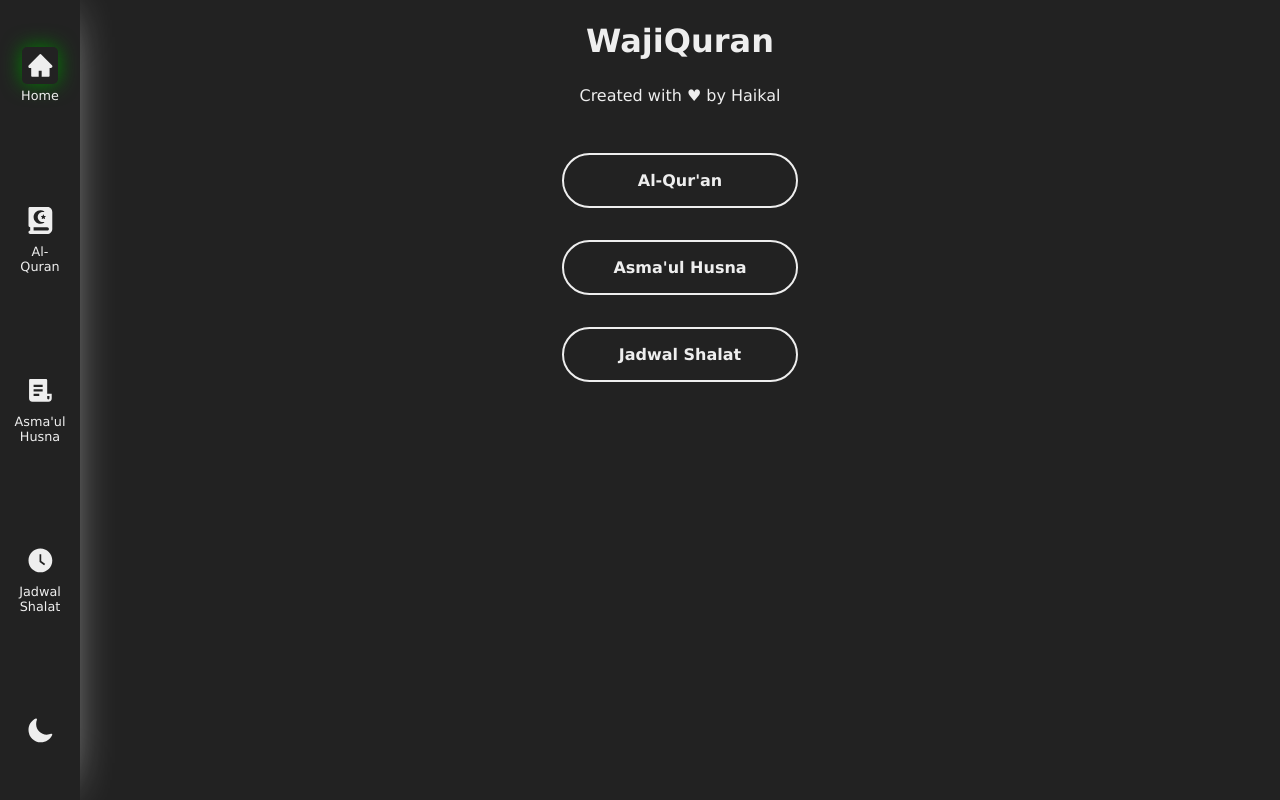
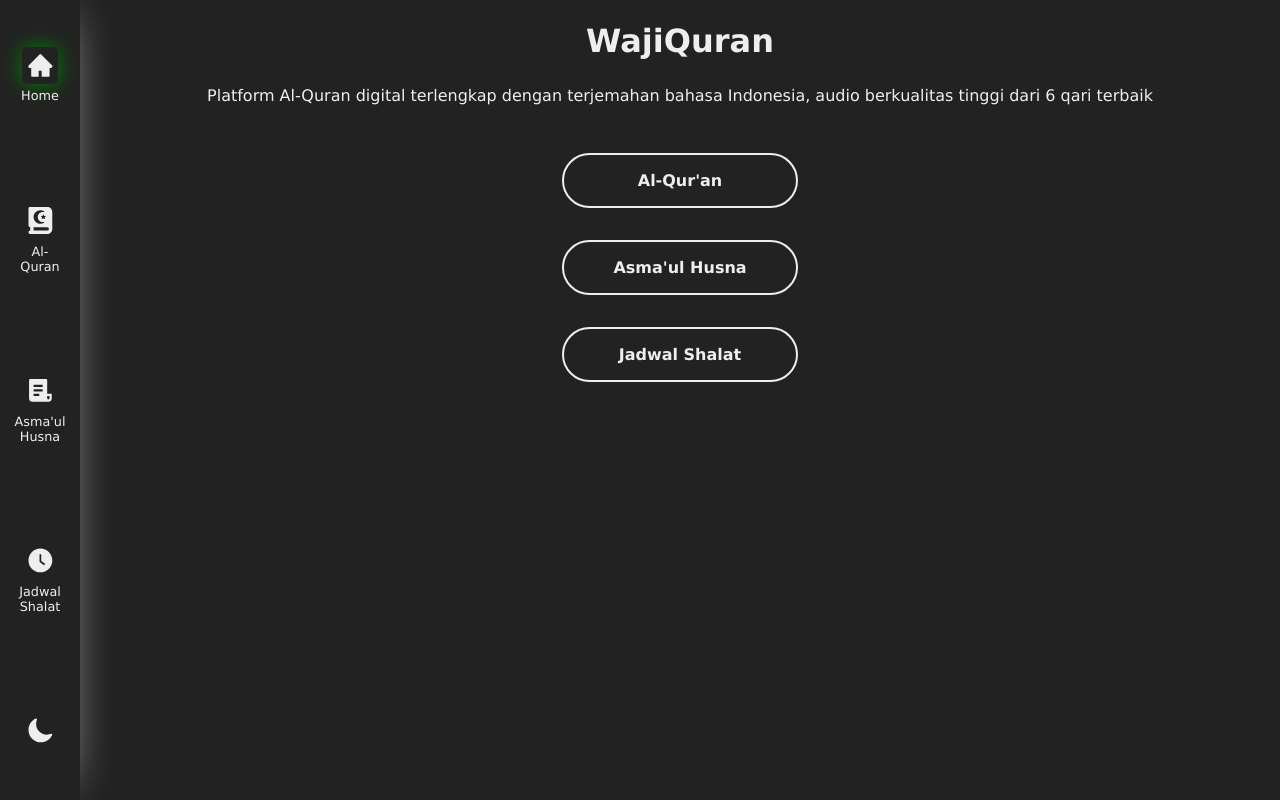
Before and after one commit to wajik45/wajiquran, a React (Vite) app: page / in a window 1280 px wide. Built offline with nearby package versions, Linux system fonts and the light colour scheme; no server answers.

Commit message:
Update Home.jsx

```diff
--- a/src/pages/Home.jsx
+++ b/src/pages/Home.jsx
@@ -10,7 +10,7 @@ const Home = () => {
 
   return (
     <MainLayout fixed={true}>
-      <HeaderMain title="WajiQuran" paragraph="Created with ♥ by Haikal" />
+      <HeaderMain title="WajiQuran" paragraph="Platform Al-Quran digital terlengkap dengan terjemahan bahasa Indonesia, audio berkualitas tinggi dari 6 qari terbaik" />
       <NavigationHome />
     </MainLayout>
   );
```
